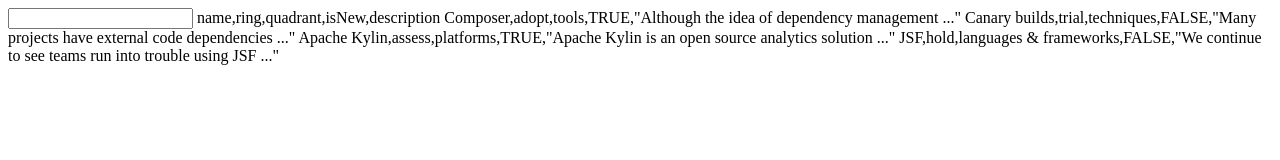
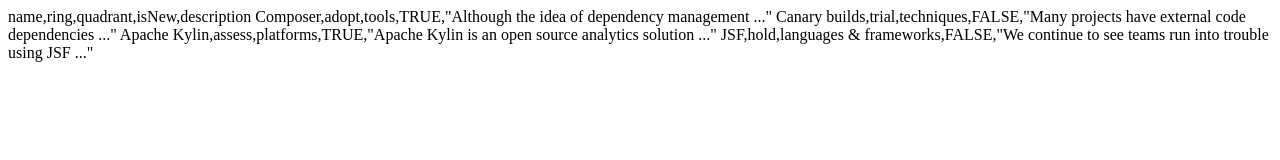
Before and after one commit to DiTsi/site, a plain HTML site: page index.html in a window 1280 px wide. Drawn offline with Linux system fonts and the light colour scheme.

Commit message:
csv in body

```diff
--- a/index.html
+++ b/index.html
@@ -2,12 +2,10 @@
     <head>
     </head>
     <body>
-    <input>
 name,ring,quadrant,isNew,description
 Composer,adopt,tools,TRUE,"Although the idea of dependency management ..."
 Canary builds,trial,techniques,FALSE,"Many projects have external code dependencies ..."
 Apache Kylin,assess,platforms,TRUE,"Apache Kylin is an open source analytics solution ..."
 JSF,hold,languages & frameworks,FALSE,"We continue to see teams run into trouble using JSF ..."
-    </input>
     </body>
 </html>
```
